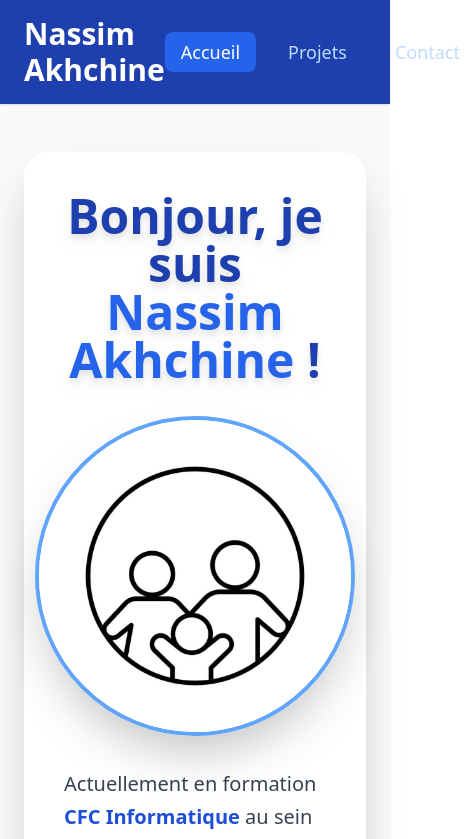
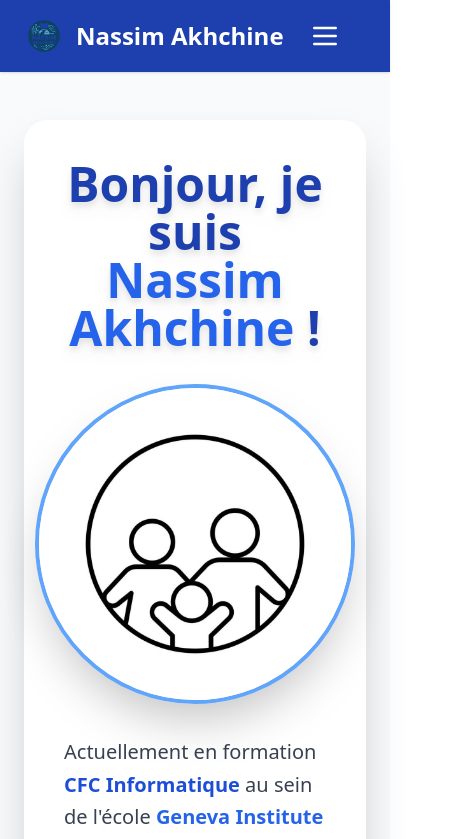
Before and after one commit to nasso212/portfolio-react, a React (Vite) app: page / in a window 390 px wide. Shown: the top 839 px of the page, 476 px wide, since content can reach past the window. Built offline with nearby package versions, Linux system fonts and the light colour scheme.

Commit message:
Mise à jour complète responsive

```diff
--- a/src/App.jsx
+++ b/src/App.jsx
@@ -1,65 +1,86 @@
-// src/App.jsx
-import React, { useState, useEffect } from 'react'
-import Home from './components/Home'
-import Projects from './components/Projects'
-import ProjectDetail from './components/ProjectDetail'
-import Contact from './components/Contact'
+import React, { useState, useEffect } from 'react';
+import Home from './components/Home';
+import Projects from './components/Projects';
+import ProjectDetail from './components/ProjectDetail';
+import Contact from './components/Contact';
 
 export default function App() {
-  const [activeSection, setActiveSection] = useState('home')
-  const [selectedProject, setSelectedProject] = useState(null)
+  const [activeSection, setActiveSection] = useState('home');
+  const [selectedProject, setSelectedProject] = useState(null);
+  const [menuOpen, setMenuOpen] = useState(false);
 
   const navigateTo = (section) => {
-    setActiveSection(section)
-    setSelectedProject(null)
-  }
+    setActiveSection(section);
+    setSelectedProject(null);
+    setMenuOpen(false);
+  };
 
   const showProjectDetails = (project) => {
-    setSelectedProject(project)
-    setActiveSection('projectDetail')
-  }
+    setSelectedProject(project);
+    setActiveSection('projectDetail');
+    setMenuOpen(false);
+  };
 
+  // Scroll to top on section change
   useEffect(() => {
-    window.scrollTo(0, 0)
-  }, [activeSection, selectedProject])
-
-  const linkClasses = "cursor-pointer px-4 py-2 rounded-lg text-lg font-medium transition duration-200 hover:bg-blue-600 hover:text-white"
-  const activeLink  = "bg-blue-600 text-white"
+    window.scrollTo(0, 0);
+  }, [activeSection, selectedProject]);
 
   return (
     <div className="flex flex-col min-h-screen bg-gray-50 text-gray-800">
+      {/* Header */}
       <header className="bg-blue-800 py-4 sticky top-0 z-50 shadow">
-        <nav className="container mx-auto px-6 flex justify-between items-center">
-          <h1 className="text-3xl font-extrabold text-white">Nassim Akhchine</h1>
-          <ul className="flex space-x-4">
+        <div className="container mx-auto px-6 flex items-center justify-between">
+          <div className="flex items-center">
+            <img src="/logo-portfolio.png" alt="Logo Nassim" className="h-10 w-auto mr-3" />
+            <h1 className="text-2xl sm:text-3xl font-extrabold text-white">Nassim Akhchine</h1>
+          </div>
+          <button
+            className="md:hidden text-white focus:outline-none"
+            onClick={() => setMenuOpen(!menuOpen)}
+          >
+            {menuOpen ? (
+              <svg xmlns="http://www.w3.org/2000/svg" className="h-8 w-8" fill="none" viewBox="0 0 24 24" stroke="currentColor">
+                <path strokeLinecap="round" strokeLinejoin="round" strokeWidth={2} d="M6 18L18 6M6 6l12 12" />
+              </svg>
+            ) : (
+              <svg xmlns="http://www.w3.org/2000/svg" className="h-8 w-8" fill="none" viewBox="0 0 24 24" stroke="currentColor">
+                <path strokeLinecap="round" strokeLinejoin="round" strokeWidth={2} d="M4 6h16M4 12h16M4 18h16" />
+              </svg>
+            )}
+          </button>
+          <nav>
+            <ul className={`${menuOpen ? 'flex flex-col items-center space-y-4' : 'hidden'} md:flex md:flex-row md:space-x-6 md:space-y-0`}>
               <li>
-              <a
+                <button
                   onClick={() => navigateTo('home')}
-                className={`${linkClasses} ${activeSection==='home' ? activeLink : 'text-blue-200'}`}
+                  className={`px-4 py-2 rounded-lg text-lg font-medium transition-colors duration-300 focus:outline-none ${activeSection === 'home' ? 'bg-blue-600 text-white' : 'text-blue-200 hover:bg-blue-600 hover:text-white'}`}
                 >
                   Accueil
-              </a>
+                </button>
               </li>
               <li>
-              <a
+                <button
                   onClick={() => navigateTo('projects')}
-                className={`${linkClasses} ${['projects','projectDetail'].includes(activeSection) ? activeLink : 'text-blue-200'}`}
+                  className={`px-4 py-2 rounded-lg text-lg font-medium transition-colors duration-300 focus:outline-none ${['projects','projectDetail'].includes(activeSection) ? 'bg-blue-600 text-white' : 'text-blue-200 hover:bg-blue-600 hover:text-white'}`}
                 >
                   Projets
-              </a>
+                </button>
               </li>
               <li>
-              <a
+                <button
                   onClick={() => navigateTo('contact')}
-                className={`${linkClasses} ${activeSection==='contact' ? activeLink : 'text-blue-200'}`}
+                  className={`px-4 py-2 rounded-lg text-lg font-medium transition-colors duration-300 focus:outline-none ${activeSection === 'contact' ? 'bg-blue-600 text-white' : 'text-blue-200 hover:bg-blue-600 hover:text-white'}`}
                 >
                   Contact
-              </a>
+                </button>
               </li>
             </ul>
           </nav>
+        </div>
       </header>
 
+      {/* Main Content Area */}
       <main className="flex-grow container mx-auto px-6 py-12">
         {activeSection === 'home' && <Home />}
         {activeSection === 'projects' && <Projects showProjectDetails={showProjectDetails} />}
@@ -69,10 +90,13 @@ export default function App() {
         {activeSection === 'contact' && <Contact />}
       </main>
 
-      <footer className="bg-gray-900 text-white py-6 text-center text-sm">
-        <p>&copy; {new Date().getFullYear()} Nassim Akhchine. Tous droits réservés.</p>
-        <p>Construit avec la passion de l'innovation technologique.</p>
+      {/* Footer */}
+      <footer className="bg-gray-900 text-white py-6">
+        <div className="container mx-auto px-6 text-center">
+          <p className="text-lg">© {new Date().getFullYear()} Nassim Akhchine. Tous droits réservés.</p>
+          <p className="mt-2 text-sm text-gray-400">Construit avec la passion de l'innovation technologique.</p>
+        </div>
       </footer>
     </div>
-  )
+  );
 }
```
Lines whose indentation alone changed are shown as unchanged.
